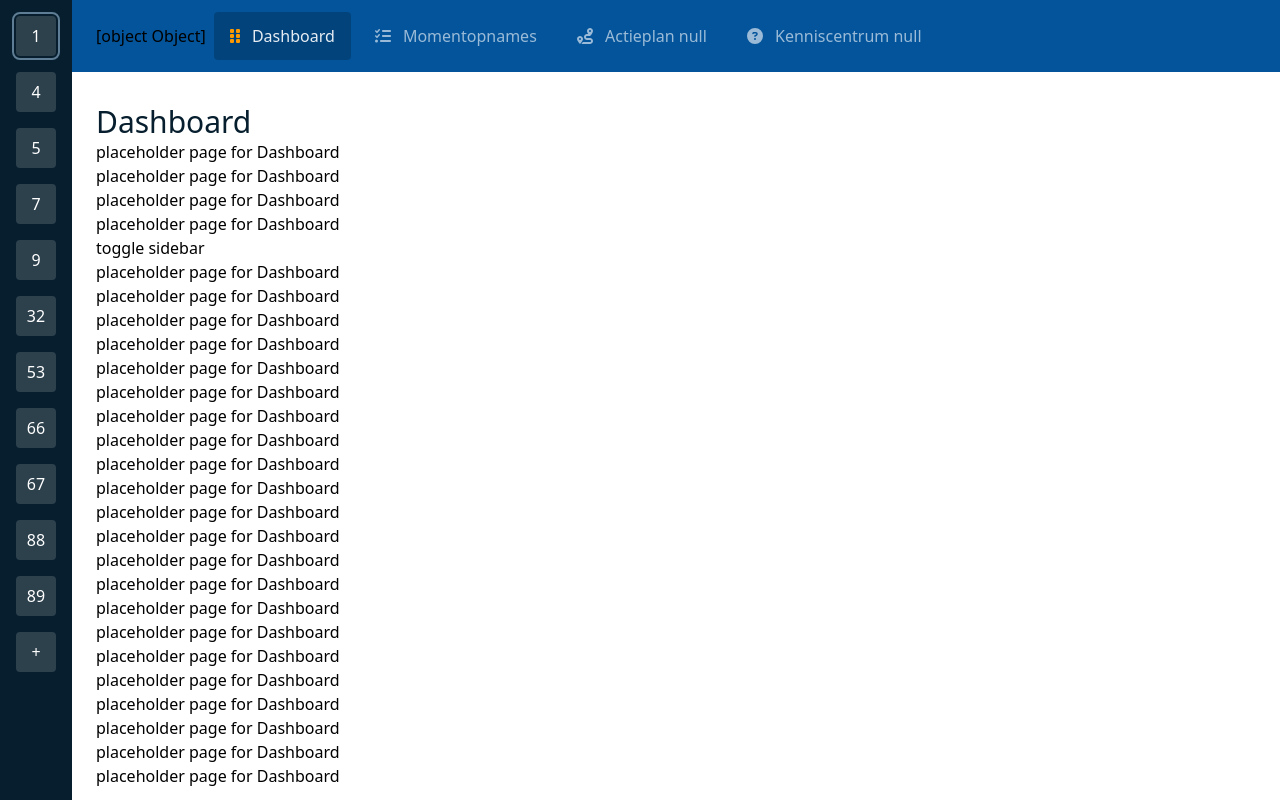
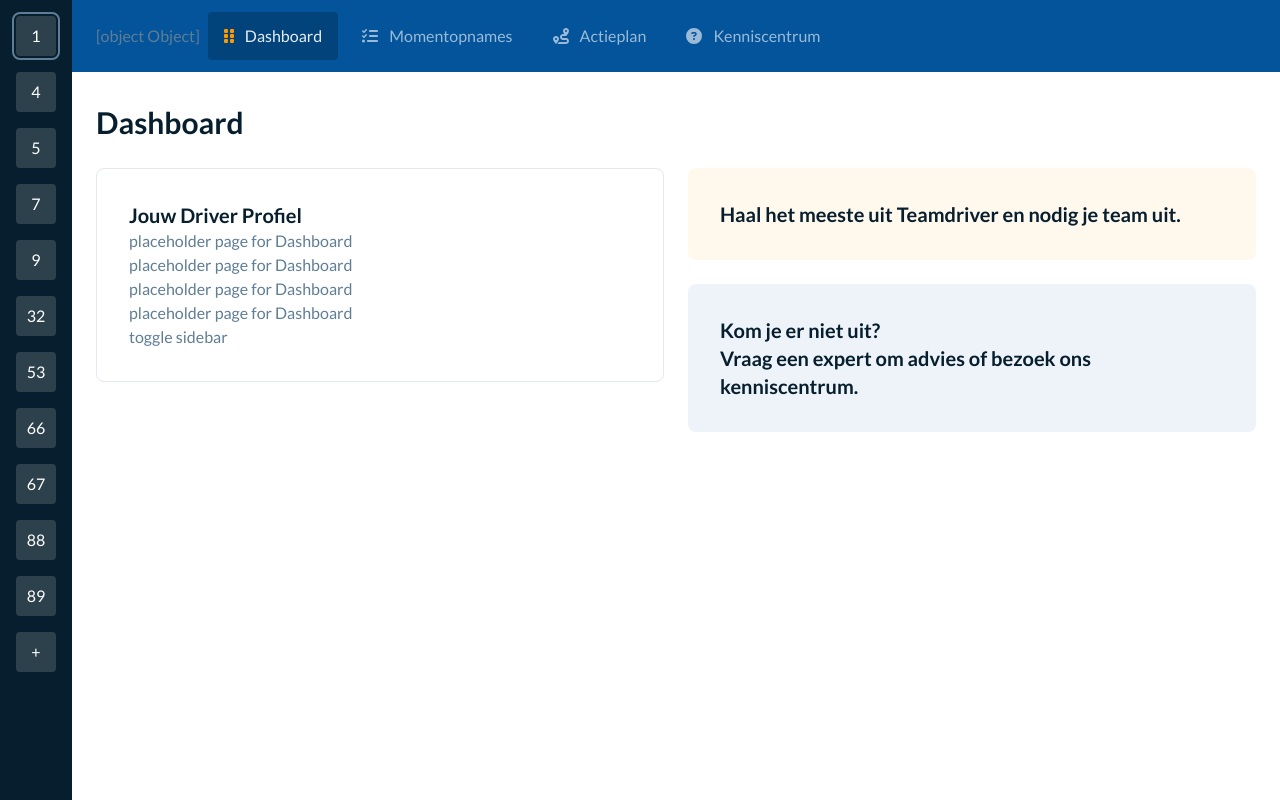
Before and after one commit to colintanw2w/nuxt-tea, a Nuxt app: page /dashboard in a window 1280 px wide. Built offline with nearby package versions, Linux system fonts and the light colour scheme.

Commit message:
more base styling

```diff
--- a/assets/scss/base/_index.scss
+++ /dev/null
@@ -1,21 +0,0 @@
-// 32 24 21
-.h1,
-.h2,
-.h3 {
-  @apply text-blue-600;
-}
-
-.h1 {
-  @apply text-3xl;
-}
-.h2 {
-  @apply text-2xl;
-}
-.h3 {
-  @apply text-xl;
-}
-
-.content-container {
-  @apply max-w-screen-2xl mx-auto;
-  @apply px-6;
-}
--- /dev/null
+++ b/assets/scss/base/_typography.scss
@@ -0,0 +1,39 @@
+@font-face {
+    font-family: "Lato Regular";
+    font-style: normal;
+    src: url("~/assets/fonts/Lato-Regular.ttf") format("truetype");
+    font-weight: 400;
+}
+
+@font-face {
+    font-family: "Lato Bold";
+    font-style: normal;
+    src: url("~/assets/fonts/Lato-Bold.ttf") format("truetype");
+    font-weight: 700;
+}
+
+// In the designs header sizes are: 32 24 21
+
+body {
+    @apply font-body;
+    @apply text-text;
+}
+
+.h1,
+.h2,
+.h3 {
+    @apply text-blue-600;
+    @apply font-header;
+}
+
+.h1 {
+    @apply text-3xl;
+}
+
+.h2 {
+    @apply text-2xl;
+}
+
+.h3 {
+    @apply text-xl;
+}
--- /dev/null
+++ b/assets/scss/components/base/_box.scss
@@ -0,0 +1,17 @@
+$map: (
+    "blue": bg-blue-400/7,
+    "orange": bg-orange-400/7,
+    "transparent": bg-transparent border border-border,
+);
+
+.base-box {
+    @apply rounded-lg;
+    @apply p-8;
+
+    @each $color,
+    $val in $map {
+        &.#{$color} {
+            @apply #{$val};
+        }
+    }
+}
--- a/assets/scss/components/base/_button.scss
+++ b/assets/scss/components/base/_button.scss
@@ -8,8 +8,10 @@
 
     @each $name,
     $val in $map {
+        /* stylelint-disable scss/no-global-function-names */
         $default: nth($val, 1);
         $hover: nth($val, 2);
+        /* stylelint-enable scss/no-global-function-names */
 
         &.btn-#{$name} {
             @apply bg-#{$default};
--- a/assets/scss/tailwind.scss
+++ b/assets/scss/main.scss
@@ -1,8 +1,9 @@
 @use "abstracts/colors";
-@use "base";
+@use "base/typography";
 @use "layouts/default";
 @use "layouts/login";
 
+@use "components/base/box";
 @use "components/base/button";
 @use "components/teams-sidebar";
 @use "components/top-nav";
@@ -13,9 +14,16 @@
 @tailwind utilities;
 
 @layer base {
-  :root {
-    @each $name, $val in colors.$map {
-      --td-color-#{$name}: #{$val};
+    :root {
+
+        @each $name,
+        $val in colors.$map {
+            --td-color-#{$name}: #{$val};
+        }
     }
-  }
 }
+
+.content-container {
+    @apply max-w-screen-2xl mx-auto;
+    @apply px-6;
+}
--- /dev/null
+++ b/components/base/Box.vue
@@ -0,0 +1,20 @@
+<script setup lang="ts">
+    type Color = 'orange' | 'blue' | 'transparent';
+    interface Props {
+        color?: Color;
+    }
+
+const props = withDefaults(defineProps<Props>(), {
+    color: 'transparent'
+});
+
+const cssClasses = computed(() => {
+    return props.color ?? 'transparent';
+});
+</script>
+
+<template>
+    <div class="base-box" :class="cssClasses">
+        <slot />
+    </div>
+</template>
--- a/components/base/Button.vue
+++ b/components/base/Button.vue
@@ -24,7 +24,7 @@
 
 <template>
     <button v-if="!props.to" v-bind="$attrs" class="btn" :class="cssClasses" type="button">
-        <slot /> {{ JSON.stringify($props.to) }}
+        <slot />
     </button>
     <NuxtLink v-else v-bind="$attrs" :to="props.to" class="btn" :class="cssClasses">
         <slot />
--- a/nuxt.config.ts
+++ b/nuxt.config.ts
@@ -4,7 +4,7 @@
 
 // https://v3.nuxtjs.org/api/configuration/nuxt.config
 export default defineNuxtConfig({
-    css: ['~/assets/scss/tailwind.scss', '@fortawesome/fontawesome-svg-core/styles.css'],
+    css: ['~/assets/scss/main.scss', '@fortawesome/fontawesome-svg-core/styles.css'],
     alias: {
         '~scss': resolve(__dirname, './assets/scss')
     },
--- a/pages/dashboard.vue
+++ b/pages/dashboard.vue
@@ -6,9 +6,15 @@
 
 <template>
     <div class="content-container pt-8">
-        <h1 class="h1">
+        <h1 class="h1 mb-7">
             Dashboard
         </h1>
+        <div class="grid gap-6 grid-cols-1 lg:grid-cols-2">
+            <div>
+                <BaseBox>
+                    <h2 class="h3">
+                        Jouw Driver Profiel
+                    </h2>
                     <p>placeholder page for Dashboard</p>
                     <p>placeholder page for Dashboard</p>
                     <p>placeholder page for Dashboard</p>
@@ -16,27 +22,21 @@
                     <button @click="sidebar.toggle()">
                         toggle sidebar
                     </button>
-        <p>placeholder page for Dashboard</p>
-        <p>placeholder page for Dashboard</p>
-        <p>placeholder page for Dashboard</p>
-        <p>placeholder page for Dashboard</p>
-        <p>placeholder page for Dashboard</p>
-        <p>placeholder page for Dashboard</p>
-        <p>placeholder page for Dashboard</p>
-        <p>placeholder page for Dashboard</p>
-        <p>placeholder page for Dashboard</p>
-        <p>placeholder page for Dashboard</p>
-        <p>placeholder page for Dashboard</p>
-        <p>placeholder page for Dashboard</p>
-        <p>placeholder page for Dashboard</p>
-        <p>placeholder page for Dashboard</p>
-        <p>placeholder page for Dashboard</p>
-        <p>placeholder page for Dashboard</p>
-        <p>placeholder page for Dashboard</p>
-        <p>placeholder page for Dashboard</p>
-        <p>placeholder page for Dashboard</p>
-        <p>placeholder page for Dashboard</p>
-        <p>placeholder page for Dashboard</p>
-        <p>placeholder page for Dashboard</p>
+                </BaseBox>
+            </div>
+            <div>
+                <BaseBox color="orange" class="mb-6">
+                    <p class="h3">
+                        Haal het meeste uit Teamdriver en nodig je team uit.
+                    </p>
+                </BaseBox>
+
+                <BaseBox color="blue">
+                    <p class="h3">
+                        Kom je er niet uit? <br>Vraag een expert om advies of bezoek ons kenniscentrum.
+                    </p>
+                </BaseBox>
+            </div>
+        </div>
     </div>
 </template>
--- a/pages/momentopnames.vue
+++ b/pages/momentopnames.vue
@@ -4,7 +4,7 @@
 
 <template>
     <div class="content-container pt-8">
-        <h1 class="h1">
+        <h1 class="h1 mb-7">
             Momentopnames
         </h1>
         <p>placeholder page for Momentopnames</p>
--- a/tailwind.config.js
+++ b/tailwind.config.js
@@ -5,38 +5,48 @@
     theme: {
     /* colors are read from abstracts/_colors.scss */
         colors: {
-      transparent: "transparent",
-      current: "currentColor",
-      white: "#ffffff",
-      black: "#000000",
+            transparent: 'transparent',
+            current: 'currentColor',
+            white: '#ffffff',
+            black: '#000000',
             blue: {
-        600: "hsl(var(--td-color-blue-600), <alpha-value>)" /* heading, teams bar */,
-        500: "hsl(var(--td-color-blue-500), <alpha-value>)" /* teams sidebar block default color */,
-        400: "hsl(var(--td-color-blue-400), <alpha-value>)" /* topnav color, login background color */,
-        300: "hsl(var(--td-color-blue-300), <alpha-value>)" /* text color, Teams sidebar active team border */,
-        200: "hsl(var(--td-color-blue-200), <alpha-value>)" /* top nav text color */,
+                DEFAULT: 'hsl(var(--td-color-blue-400), <alpha-value>)',
+                600: 'hsl(var(--td-color-blue-600), <alpha-value>)' /* heading, teams bar */,
+                500: 'hsl(var(--td-color-blue-500), <alpha-value>)' /* teams sidebar block default color */,
+                400: 'hsl(var(--td-color-blue-400), <alpha-value>)' /* topnav color, login background color */,
+                300: 'hsl(var(--td-color-blue-300), <alpha-value>)' /* text color, Teams sidebar active team border */,
+                200: 'hsl(var(--td-color-blue-200), <alpha-value>)' /* top nav text color */
             },
             gray: {
-        300: "hsl(var(--td-color-gray-300), <alpha-value>)" /* TODO: forgot */,
-        200: "hsl(var(--td-color-gray-200), <alpha-value>)" /* borders */,
-        100: "hsl(var(--td-color-gray-100), <alpha-value>)" /* button color */,
+                300: 'hsl(var(--td-color-gray-300), <alpha-value>)' /* TODO: forgot */,
+                200: 'hsl(var(--td-color-gray-200), <alpha-value>)' /* borders */,
+                100: 'hsl(var(--td-color-gray-100), <alpha-value>)' /* button color */
             },
             orange: {
-        DEFAULT: "hsl(var(--td-color-orange-400), <alpha-value>)",
-        500: "hsl(var(--td-color-orange-500), <alpha-value>)",
-        400: "hsl(var(--td-color-orange-400), <alpha-value>)",
+                DEFAULT: 'hsl(var(--td-color-orange-400), <alpha-value>)',
+                500: 'hsl(var(--td-color-orange-500), <alpha-value>)',
+                400: 'hsl(var(--td-color-orange-400), <alpha-value>)'
             },
             turqoise: {
                 DEFAULT:
-          "hsl(var(--td-color-turquoise-400), <alpha-value>)" /* check marks in plan selection */,
-        400: "hsl(var(--td-color-turquoise-400), <alpha-value>)" /* check marks in plan selection */,
+          'hsl(var(--td-color-turquoise-400), <alpha-value>)' /* check marks in plan selection */,
+                400: 'hsl(var(--td-color-turquoise-400), <alpha-value>)' /* check marks in plan selection */
             },
             // color aliases for easy use
-      border: "hsl(var(--td-color-gray-200), <alpha-value>)",
-      header: "hsl(var(--td-color-blue-600), <alpha-value>)",
-      text: "hsl(var(--td-color-blue-300), <alpha-value>)",
-      link: "hsl(var(--td-color-blue-400), <alpha-value>)",
+            border: 'hsl(var(--td-color-gray-200), <alpha-value>)',
+            header: 'hsl(var(--td-color-blue-600), <alpha-value>)',
+            text: 'hsl(var(--td-color-blue-300), <alpha-value>)',
+            link: 'hsl(var(--td-color-blue-400), <alpha-value>)'
         },
+        fontFamily: {
+            body: 'Lato Regular',
+            header: 'Lato Bold'
         },
-  plugins: [],
+        extend: {
+            opacity: {
+                7: '.07'
+            }
+        }
+    },
+    plugins: []
 };
```
Also changed, not shown: assets/fonts/Lato-Bold.ttf (added), assets/fonts/Lato-Regular.ttf (added). Lines whose indentation alone changed are shown as unchanged.
